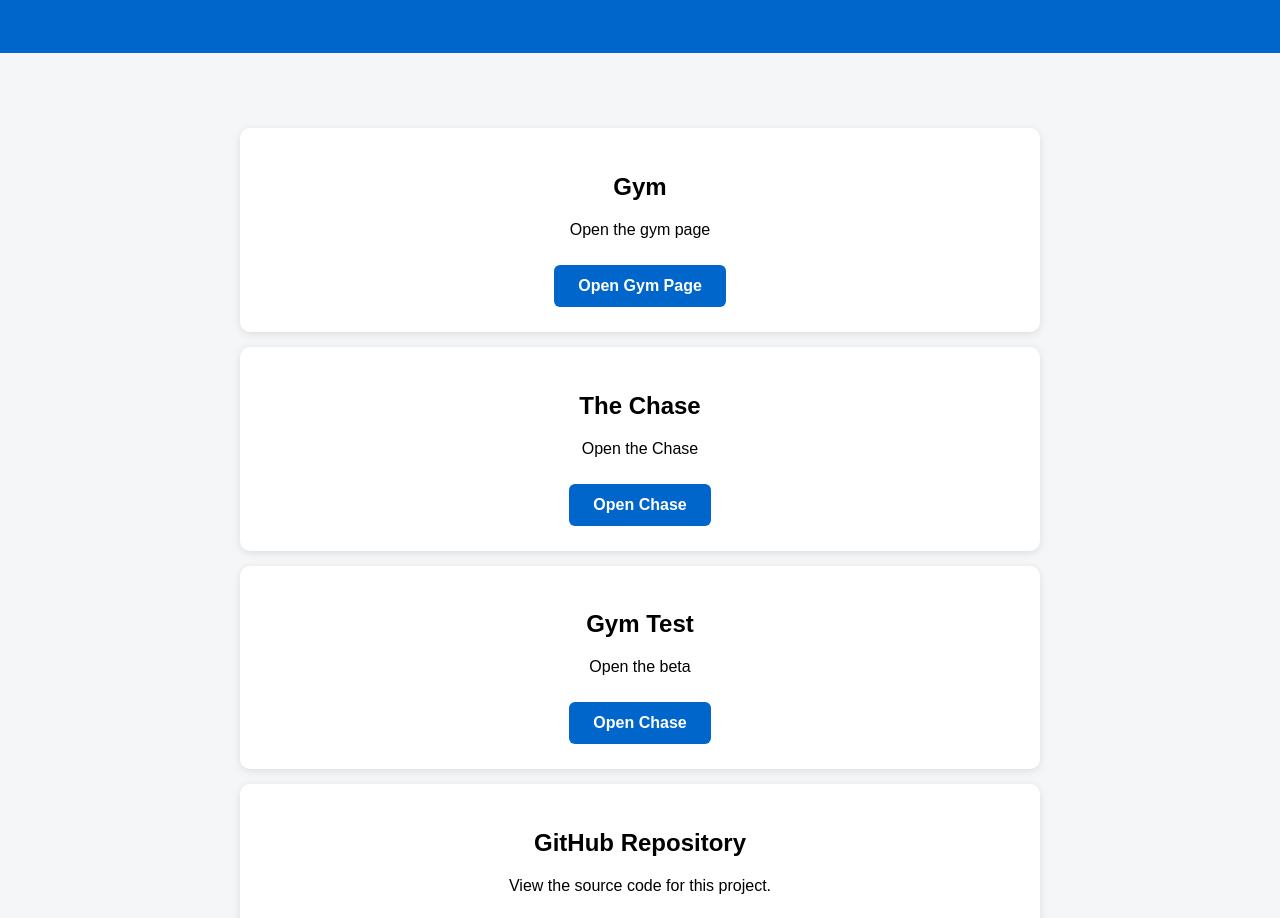
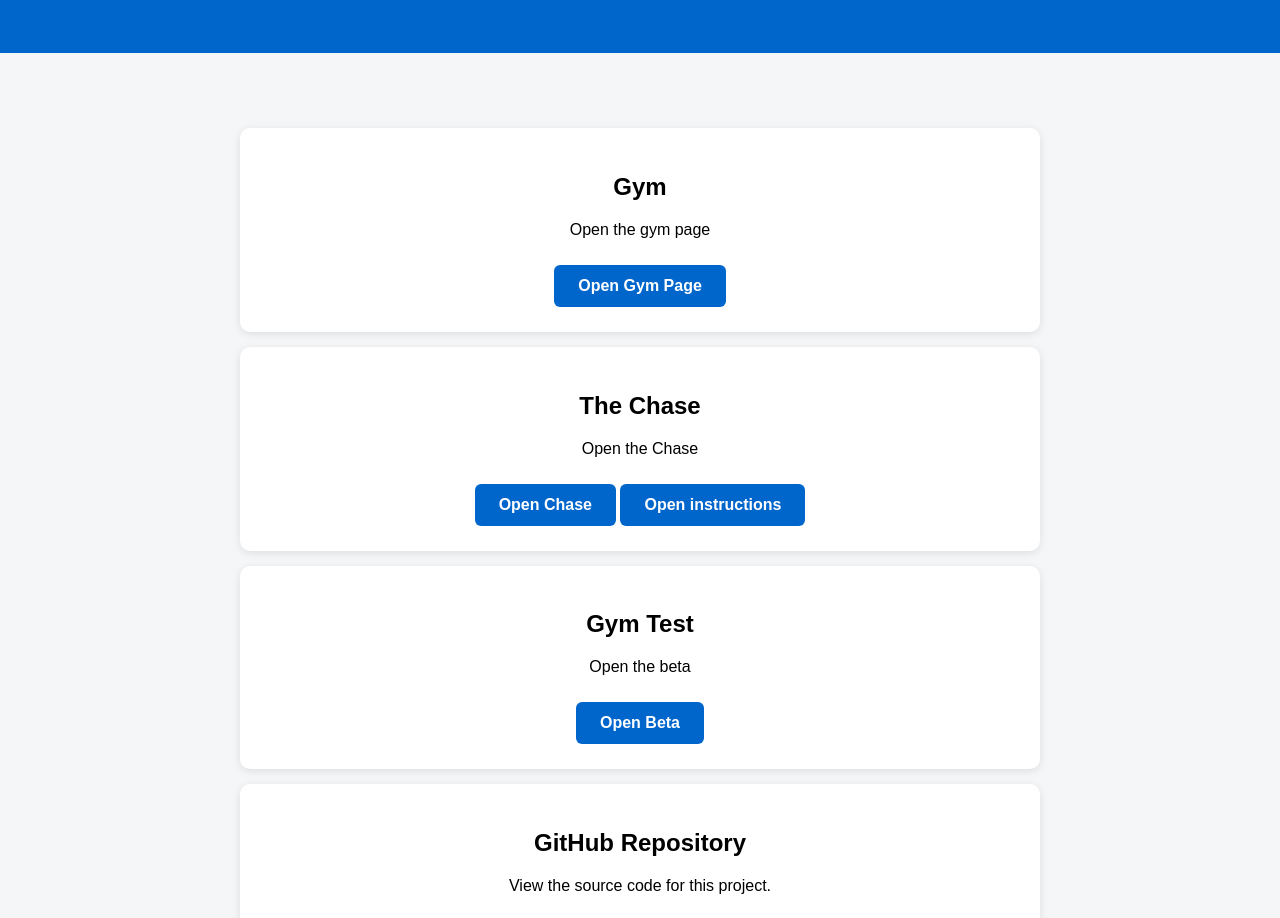
Before and after one commit to d90gecko-spec/Sports, a plain HTML site: page index.html in a window 1280 px wide. Shown: the part 141-1059 px from the top of the page. Drawn offline with Linux system fonts and the light colour scheme.

Commit message:
Update link text for Beta button in index.html

```diff
--- a/index.html
+++ b/index.html
@@ -76,12 +76,13 @@
         <h2>The Chase</h2>
         <p>Open the Chase</p>
         <a href="chase.html" class="button">Open Chase</a>
+        <a href="chasereadme.html" class="button">Open instructions</a>
     </div>
 
     <div class="card">
         <h2>Gym Test</h2>
         <p>Open the beta</p>
-        <a href="betaindex.html" class="button">Open Chase</a>
+        <a href="betaindex.html" class="button">Open Beta</a>
     </div>
 
     <div class="card">
```
